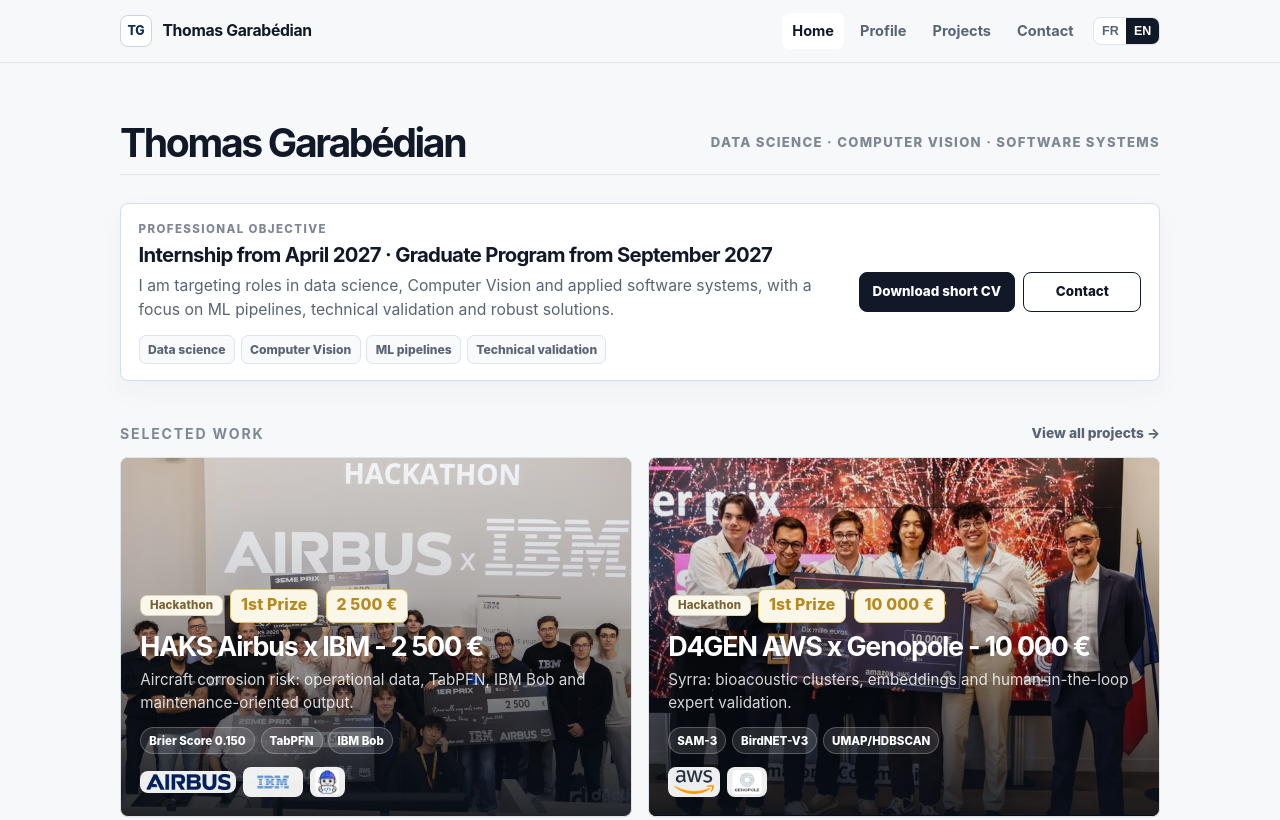
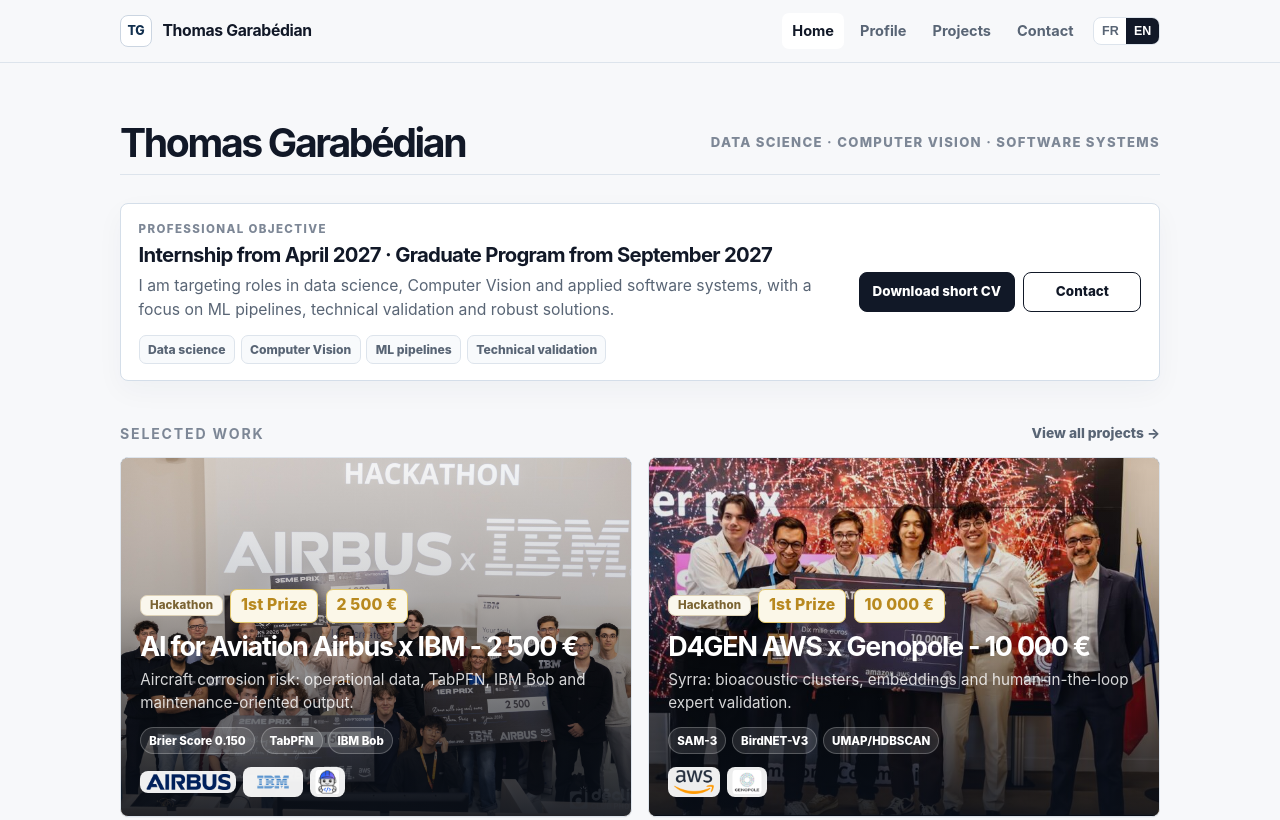
Before and after one commit to thomas-garabedian/portfolio, a website: page index.html in a window 1280 px wide. Shown: the top 820 px of the page. Drawn offline with Linux system fonts and the light colour scheme.

Commit message:
Rename HAKS hackathon to AI for Aviation

```diff
--- a/index.html
+++ b/index.html
@@ -85,8 +85,8 @@
         </div>
         <div class="work-mosaic">
           <a class="work-card" href="projects/haks-corrosion.html">
-            <div class="media"><img src="assets/img/haks-team-1.jpg" alt="HAKS Airbus x IBM"></div>
-            <div class="copy"><div class="work-kicker"><span class="type-pill type-hackathon">Hackathon</span><span class="award-badge static lang-fr">1er prix</span><span class="award-badge static lang-en">1st Prize</span><span class="award-badge static">2 500 €</span></div><h3>HAKS Airbus x IBM - 2 500 €</h3><p class="lang-fr block">Risque de corrosion aéronautique : données opérationnelles, TabPFN, IBM Bob et restitution orientée maintenance.</p><p class="lang-en block">Aircraft corrosion risk: operational data, TabPFN, IBM Bob and maintenance-oriented output.</p><div class="work-tags"><span class="work-tag">Brier Score 0.150</span><span class="work-tag">TabPFN</span><span class="work-tag">IBM Bob</span></div><div class="work-logos"><img src="assets/img/logo-airbus-user.png" alt="Airbus"><img src="assets/img/logo-ibm-user.png" alt="IBM"><img src="assets/img/logo-bob-user.png" alt="Bob"></div></div>
+            <div class="media"><img src="assets/img/haks-team-1.jpg" alt="AI for Aviation Airbus x IBM"></div>
+            <div class="copy"><div class="work-kicker"><span class="type-pill type-hackathon">Hackathon</span><span class="award-badge static lang-fr">1er prix</span><span class="award-badge static lang-en">1st Prize</span><span class="award-badge static">2 500 €</span></div><h3>AI for Aviation Airbus x IBM - 2 500 €</h3><p class="lang-fr block">Risque de corrosion aéronautique : données opérationnelles, TabPFN, IBM Bob et restitution orientée maintenance.</p><p class="lang-en block">Aircraft corrosion risk: operational data, TabPFN, IBM Bob and maintenance-oriented output.</p><div class="work-tags"><span class="work-tag">Brier Score 0.150</span><span class="work-tag">TabPFN</span><span class="work-tag">IBM Bob</span></div><div class="work-logos"><img src="assets/img/logo-airbus-user.png" alt="Airbus"><img src="assets/img/logo-ibm-user.png" alt="IBM"><img src="assets/img/logo-bob-user.png" alt="Bob"></div></div>
           </a>
           <a class="work-card" href="projects/d4gen-annotation.html">
             <div class="media"><img src="assets/img/d4gen-team-2.jpg" alt="D4GEN AWS x Genopole"></div>
```
Also changed, not shown: projects.html (+2 -2 lines), projects/haks-corrosion.html (+2 -2 lines).
